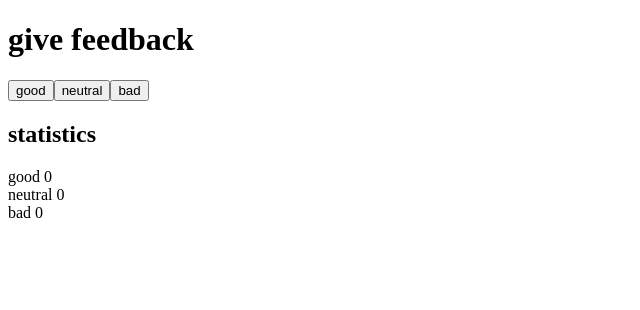
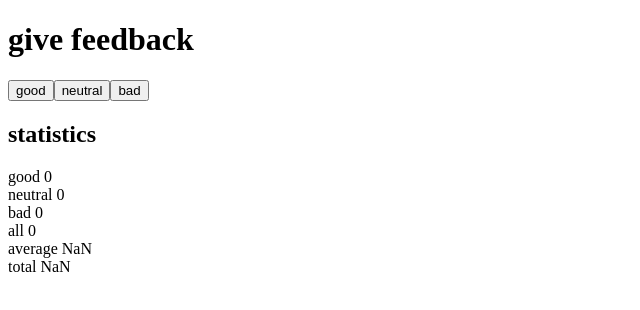
Before and after one commit to tektista/full-stack-open-2022, a React (Create React App) app in the folder part1/unicafe/: page / in a window 1280 px wide. Shown: the top 310 px of the page, without its empty margins (0-640 px from the left). Built offline with nearby package versions, Linux system fonts and the light colour scheme.

Commit message:
complete 1.7

```diff
--- a/part1/unicafe/src/App.js
+++ b/part1/unicafe/src/App.js
@@ -5,6 +5,10 @@ const App = () => {
   const [good, setGood] = useState(0);
   const [neutral, setNeutral] = useState(0);
   const [bad, setBad] = useState(0);
+
+  const total = good + bad + neutral;
+  const average = (good - bad) / total;
+  const positive = good / total;
 
   const handleGoodClick = () => {
     setGood(good + 1);
@@ -32,6 +36,10 @@ const App = () => {
         <div>good {good}</div>
         <div>neutral {neutral}</div>
         <div>bad {bad}</div>
+
+        <div>all {total}</div>
+        <div>average {average}</div>
+        <div>total {positive}</div>
       </div>
     </div>
   );
```
